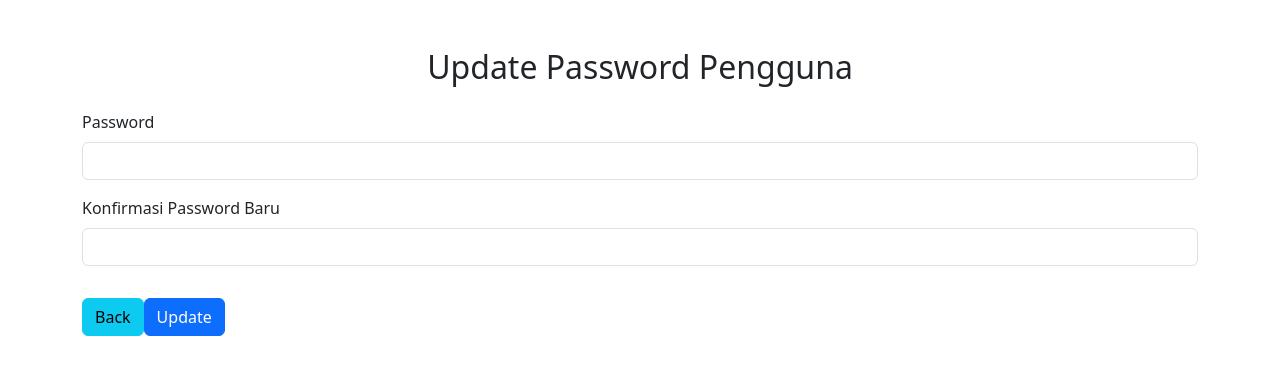
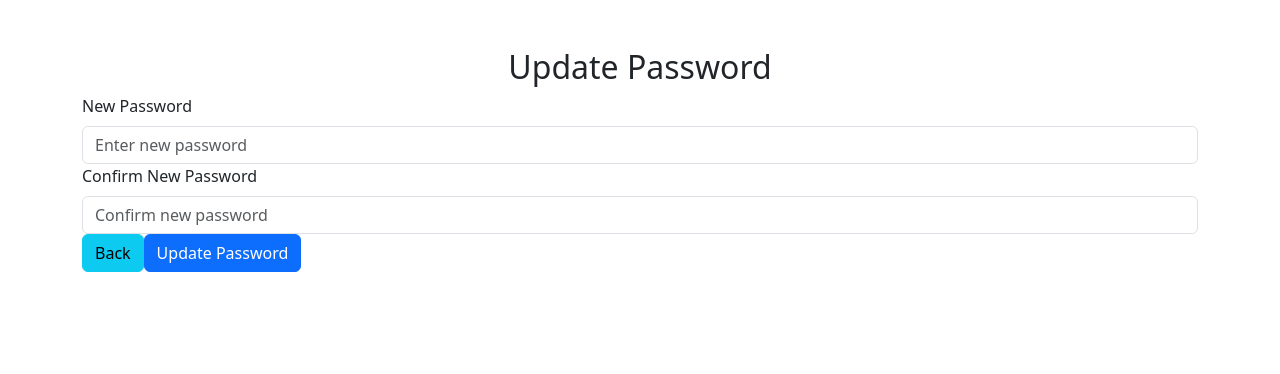
Before and after one commit to MayricoAK/Nyenyak-Web, a React (Create React App) app in the folder frontend/: page /profile/update-password in a window 1280 px wide. Shown: the top 374 px of the page. Built offline with nearby package versions, Linux system fonts and the light colour scheme; no server answers.

Commit message:
Update password, navbar

```diff
--- /dev/null
+++ b/frontend/src/components/Navbar.js
@@ -0,0 +1,72 @@
+import React from 'react';
+import Navbar from 'react-bootstrap/Navbar';
+import Container from 'react-bootstrap/Container';
+import Nav from 'react-bootstrap/Nav';
+import NavDropdown from 'react-bootstrap/NavDropdown';
+import axios from 'axios';
+import { useNavigate } from 'react-router-dom';
+
+function NavScrollExample() {
+    const navigate = useNavigate();
+    const handleUpdatePassword= async () => {
+        navigate('/');
+      };
+    const handleUpdateUser = async () => {
+        try {
+          await axios.post('/auth/logout');
+          localStorage.removeItem('token');
+          navigate('/');
+        } catch (error) {
+          console.log('Error logging out:', error);
+        }
+      };
+    const handleDetail = async () => {
+        try {
+          await axios.post('/auth/logout');
+          localStorage.removeItem('token');
+          navigate('/');
+        } catch (error) {
+          console.log('Error logging out:', error);
+        }
+      };
+    const handleLogout = async () => {
+        try {
+          await axios.post('/auth/logout');
+          localStorage.removeItem('token');
+          navigate('/');
+        } catch (error) {
+          console.log('Error logging out:', error);
+        }
+      };
+
+
+  return (
+    <Navbar expand="lg" className="bg-body-tertiary">
+      <Container fluid>
+        <Navbar.Brand onClick={() => navigate(`/dashboard`)}>Nyenyak</Navbar.Brand>
+        <Navbar.Toggle aria-controls="navbarScroll" />
+        <Navbar.Collapse id="navbarScroll">
+          <Nav
+            className="me-auto my-2 my-lg-0"
+            style={{ maxHeight: '100px' }}
+            navbarScroll
+          >
+            <Nav.Link href="#">Home</Nav.Link>
+            <Nav.Link href="#">Riwayat</Nav.Link>
+          </Nav>
+          <Nav>
+                <NavDropdown title="Profile" id="navbarScrollingDropdown">
+                    <NavDropdown.Item onClick={() => navigate(`/profile`)}>Detail User</NavDropdown.Item>
+                    <NavDropdown.Item onClick={() => navigate(`/profile/update`)}>Update Detail</NavDropdown.Item>
+                    <NavDropdown.Item onClick={() => navigate(`/profile/update-password`)}>Update Password</NavDropdown.Item>
+                    <NavDropdown.Divider />
+                    <NavDropdown.Item onClick={handleLogout}>Logout</NavDropdown.Item>
+                </NavDropdown>
+            </Nav>
+        </Navbar.Collapse>
+      </Container>
+    </Navbar>
+  );
+}
+
+export default NavScrollExample;
--- a/frontend/src/pages/Dashboard.js
+++ b/frontend/src/pages/Dashboard.js
@@ -1,7 +1,8 @@
 import React, { useEffect, useState } from 'react';
 import axios from 'axios';
-import { useNavigate, Link } from 'react-router-dom';
+import { useNavigate } from 'react-router-dom';
 import Layout from '../components/Layout';
+import Navbar from '../components/Navbar'; // Import Navbar component
 
 function Dashboard() {
   const navigate = useNavigate();
@@ -48,16 +49,6 @@ function Dashboard() {
     }
   };
 
-  const logoutAction = async () => {
-    try {
-      await axios.post('/auth/logout');
-      localStorage.removeItem('token');
-      navigate('/');
-    } catch (error) {
-      console.log('Error logging out:', error);
-    }
-  };
-
   const handleAddDiagnosis = () => {
     navigate('/form-diagnosis');
   };
@@ -66,25 +57,7 @@ function Dashboard() {
     <Layout>
       <div className="row justify-content-md-center">
         <div className="col-12">
-          <nav className="navbar navbar-expand-lg navbar-light bg-light">
-            <div className="container-fluid">
-              <a className="navbar-brand" href="#">
-                Dashboard
-              </a>
-              <div className="d-flex">
-                <ul className="navbar-nav">
-                  <li className="nav-item">
-                    <Link to="/profile" className="nav-link" aria-current="page">Profile</Link>
-                  </li>
-                  <li className="nav-item">
-                    <a onClick={logoutAction} className="nav-link" aria-current="page" href="#">
-                      Logout
-                    </a>
-                  </li>
-                </ul>
-              </div>
-            </div>
-          </nav>
+          <Navbar /> {/* Render the Navbar component */}
           <h2 className="text-center mt-5">Welcome, {user.name || 'Guest'}!</h2>
           <div className="text-center mt-3">
             <button onClick={handleAddDiagnosis} className="btn btn-primary">
--- a/frontend/src/pages/UpdatePassword.js
+++ b/frontend/src/pages/UpdatePassword.js
@@ -1,52 +1,44 @@
-import React, { useState, useEffect } from 'react';
+import React, { useState } from 'react';
 import axios from 'axios';
+import Form from 'react-bootstrap/Form';
+import Button from 'react-bootstrap/Button';
 import { useNavigate } from 'react-router-dom';
 
 function UpdatePassword() {
+  const navigate = useNavigate();
+  const [newPassword, setNewPassword] = useState('');
+  const [confirmPassword, setConfirmPassword] = useState('');
+  const [errorMessage, setErrorMessage] = useState('');
+  const [successMessage, setSuccessMessage] = useState('');
 
-  const [user, setUser] = useState({});
-  const navigate = useNavigate();
-  useEffect(() => {
-    const fetchUserData = async () => {
-      try {
-        const response = await axios.get('/users', {
-          headers: { Authorization: 'Bearer ' + localStorage.getItem('token') }
-        });
-        await setUser(response.data.user);
-      } catch (error) {
-        console.log('Error fetching user data:', error);
-      }
+  const handleNewPasswordChange = (e) => {
+    setNewPassword(e.target.value);
   };
 
-    fetchUserData();
-  }, []);
-
-  const [formData, setFormData] = useState({
-    newPassword: ''
-  });
-
-  const handleInputChange = (e) => {
-    const { name, value } = e.target;
-    setFormData((prevData) => ({ ...prevData, [name]: value }));
+  const handleConfirmPasswordChange = (e) => {
+    setConfirmPassword(e.target.value);
   };
 
   const handleSubmit = async (e) => {
     e.preventDefault();
+    if (newPassword !== confirmPassword) {
+      setErrorMessage('Passwords do not match.');
+      return;
+    }
     try {
-      const response = await axios.put('/users', {
-        newPassword: formData.password,
+      const response = await axios.post('/users/update-password', {
+        newPassword
       }, {
         headers: { Authorization: 'Bearer ' + localStorage.getItem('token') }
       });
-
-      setUser(response.data.user);
-      alert(response.data.message);
-      console.log('User data updated successfully:', response.data.user);
+      setSuccessMessage(response.data.message);
+      console.log('Diagnosis added:', response.data);
+      alert(response.data.message)
+      setErrorMessage('');
+      setNewPassword('');
+      setConfirmPassword('');
       navigate(`/profile`);
     } catch (error) {
-      console.log('Error updating user data:', error);
-      // Penanganan kesalahan
-      if (error.response) {
       // Handle error responses from the server (e.g., validation errors)
       const { status, data } = error.response;
 
@@ -60,47 +52,42 @@ function UpdatePassword() {
         // Other unexpected errors
         alert('An unexpected error occurred. Please try again.');
       }
-      } else if (error.request) {
-        // The request was made but no response was received
-        alert('No response received from the server. Please try again.');
-      } else {
-        // Something happened in setting up the request that triggered an error
-        alert('Error processing the request. Please try again.');
+  };
 }
-    }
-  };
 
   return (
     <div className="container mt-5">
-        <h2 className="text-center mb-4">Update Password Pengguna</h2>
-        <form onSubmit={handleSubmit}>
-        <div className="mb-3">
-            <label htmlFor="name" className="form-label">Password</label>
-            <input
-              type="text"
-              className="form-control"
-              id="name"
-              name="name"
-              value={formData.name}
-              onChange={handleInputChange}
+      <h2 className="text-center">Update Password</h2>
+      <Form onSubmit={handleSubmit}>
+        <Form.Group controlId="newPassword">
+          <Form.Label>New Password</Form.Label>
+          <Form.Control
+            type="password"
+            placeholder="Enter new password"
+            value={newPassword}
+            onChange={handleNewPasswordChange}
+            required
           />
+        </Form.Group>
+        <Form.Group controlId="confirmPassword">
+          <Form.Label>Confirm New Password</Form.Label>
+          <Form.Control
+            type="password"
+            placeholder="Confirm new password"
+            value={confirmPassword}
+            onChange={handleConfirmPasswordChange}
+            required
+          />
+        </Form.Group>
+        {errorMessage && <p className="text-danger">{errorMessage}</p>}
+        {successMessage && <p className="text-success">{successMessage}</p>}
+        <Button onClick={() => navigate('/profile')} className="btn btn-info">Back</Button>
+        <Button variant="primary" type="submit">
+          Update Password
+        </Button>
+
+      </Form>
     </div>
-          <div className="mb-3">
-            <label htmlFor="gender" className="form-label">Konfirmasi Password Baru</label>
-            <input
-              type="text"
-              className="form-control"
-              id="gender"
-              name="gender"
-              value={formData.gender}
-              onChange={handleInputChange}
-            />
-          </div>
-          <button onClick={() => navigate('/profile')} className="btn btn-info mt-3">Back</button>
-          <button type="submit" className="btn btn-primary mt-3">Update</button>
-        </form>
-    </div>
-
   );
 }
 
```
Lines whose indentation alone changed are shown as unchanged.
